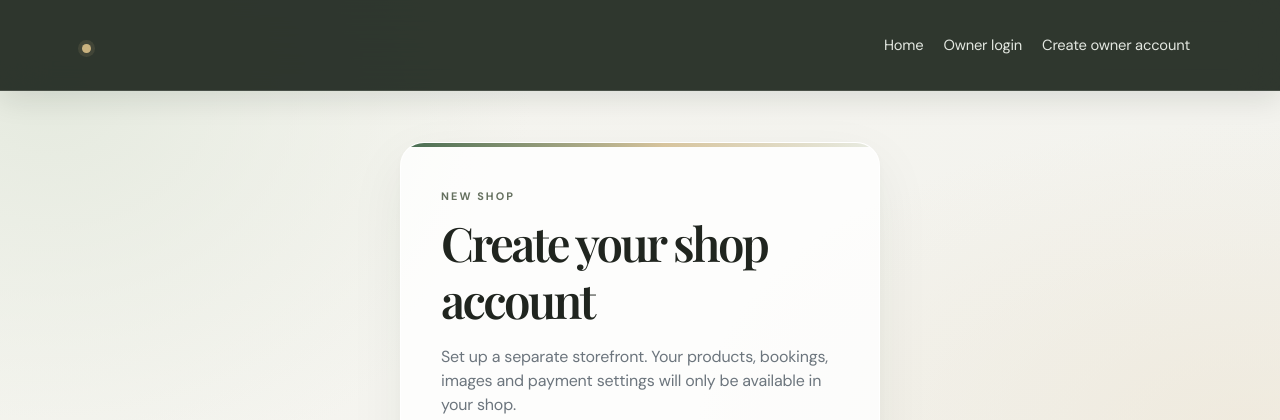
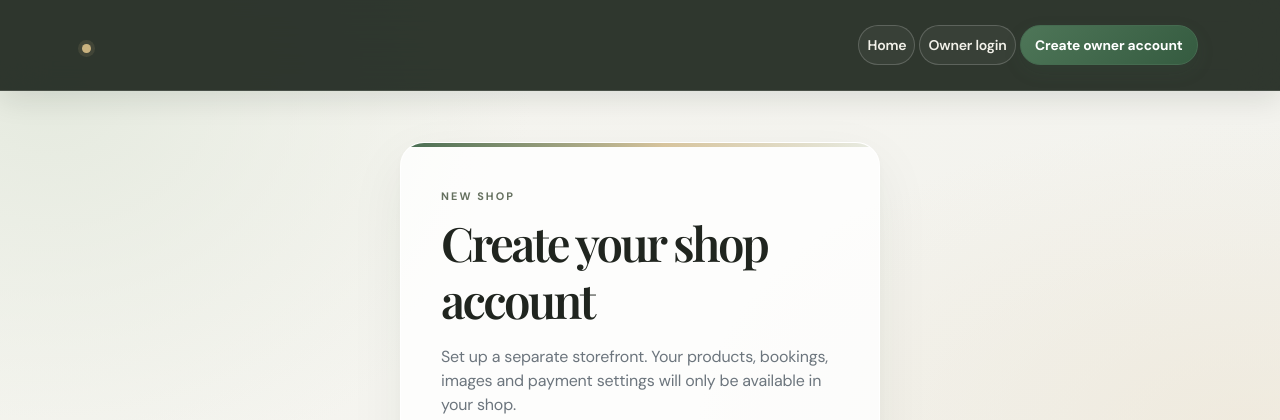
Before and after one commit to smubarakbasha28-collab/local_clothing_booking_production_starter, a Flask app: page /owner-signup in a window 1280 px wide. Shown: the top 420 px of the page. Run offline with Flask 3, Linux system fonts and the light colour scheme; some libraries are stand-ins or nearby versions.

Commit message:
Keep owner navigation actions visible
Co-authored-by: Copilot <223556219+Copilot@users.noreply.github.com>

```diff
--- a/static/css/style.css
+++ b/static/css/style.css
@@ -1159,3 +1159,76 @@ textarea.form-control{min-height:110px}
   .auth-story-note{margin-top:1rem}
   .auth-card{padding:2rem}
 }
+.site-nav>.container{
+  display:flex;
+  flex-wrap:wrap;
+  gap:.25rem 1rem;
+}
+.site-nav .navbar-nav.site-nav-actions{
+  display:flex;
+  flex-direction:row;
+  flex-wrap:wrap;
+  align-items:center;
+  gap:.45rem;
+}
+.site-nav .nav-action{
+  display:inline-flex;
+  min-height:40px;
+  align-items:center;
+  justify-content:center;
+  padding:.5rem .85rem;
+  border:1px solid #ffffff30;
+  border-radius:100px;
+  background:#ffffff0b;
+  color:#f3f2ea!important;
+  font-size:.88rem;
+  font-weight:600;
+  line-height:1.2;
+  text-decoration:none;
+}
+.site-nav .nav-action:hover,.site-nav .nav-action:focus-visible{
+  border-color:#d7c49d99;
+  background:#ffffff18;
+  color:#f2dfb4!important;
+}
+.site-nav .nav-action-button{
+  display:inline-flex;
+  min-height:40px;
+  align-items:center;
+  justify-content:center;
+  padding:.5rem .9rem;
+  border-radius:100px;
+  font-size:.86rem;
+  font-weight:650;
+  white-space:nowrap;
+}
+.site-nav .btn-outline-light.nav-action-button{
+  border-color:#ffffff80;
+  color:#fff;
+  background:#ffffff12;
+}
+.site-nav .btn-outline-light.nav-action-button:hover,
+.site-nav .btn-outline-light.nav-action-button:focus-visible{
+  border-color:#fff;
+  color:#243128;
+  background:#fff;
+}
+.site-nav .nav-logout-form{margin:0}
+@media(max-width:991.98px){
+  .site-nav>.container{padding-top:.75rem;padding-bottom:.75rem}
+  .site-nav .navbar-nav.site-nav-actions{
+    width:100%;
+    margin:0!important;
+    padding-top:.65rem;
+    border-top:1px solid #ffffff26;
+  }
+}
+@media(max-width:575.98px){
+  .site-nav .navbar-brand{font-size:1.15rem}
+  .site-nav .navbar-nav.site-nav-actions{gap:.4rem}
+  .site-nav .nav-action,.site-nav .nav-action-button{
+    min-height:38px;
+    padding:.45rem .7rem;
+    font-size:.82rem;
+  }
+}
--- a/templates/base.html
+++ b/templates/base.html
@@ -9,43 +9,40 @@
   <link rel="preconnect" href="https://fonts.gstatic.com" crossorigin>
   <link href="https://fonts.googleapis.com/css2?family=DM+Sans:wght@400;500;600;700&family=Playfair+Display:wght@500;600;700&display=swap" rel="stylesheet">
   <link href="https://cdn.jsdelivr.net/npm/bootstrap@5.3.3/dist/css/bootstrap.min.css" rel="stylesheet">
-  <link href="{{ url_for('static', filename='css/style.css', v='fashion-editorial-ui-v9-20261020') }}" rel="stylesheet">
+  <link href="{{ url_for('static', filename='css/style.css', v='fashion-editorial-ui-v10-20261020') }}" rel="stylesheet">
 </head>
 <body>
 <nav class="navbar navbar-expand-lg navbar-dark site-nav">
   <div class="container">
     <a class="navbar-brand fw-bold" href="{{ url_for('home') }}">{{ shop_name }}</a>
-    <button class="navbar-toggler" type="button" data-bs-toggle="collapse" data-bs-target="#mainNav" aria-label="Toggle navigation"><span class="navbar-toggler-icon"></span></button>
-    <div class="collapse navbar-collapse" id="mainNav">
-      <div class="navbar-nav ms-auto align-items-lg-center gap-lg-2">
+    <div class="navbar-nav site-nav-actions ms-auto">
         {% if request.endpoint == 'admin_login' and current_shop and not session.get('admin_id') %}
-        <a class="nav-link" href="/">Home</a>
+        <a class="nav-link nav-action" href="/">Home</a>
         {% else %}
-        <a class="nav-link" href="{{ url_for('home') }}">Home</a>
+        <a class="nav-link nav-action" href="{{ url_for('home') }}">Home</a>
         {% endif %}
         {% if current_shop %}
-        <a class="nav-link" href="{{ url_for('products') }}">Shop products</a>
+        <a class="nav-link nav-action" href="{{ url_for('products') }}">Shop products</a>
         {% if not session.get('admin_id') %}
-        <a class="nav-link" href="{{ url_for('book') }}">Reserve items</a>
+        <a class="nav-link nav-action" href="{{ url_for('book') }}">Reserve items</a>
         {% endif %}
         {% endif %}
         {% if current_shop and session.get('admin_id') %}
-        <a class="btn btn-success btn-sm" href="{{ url_for('admin_dashboard') }}">Shop dashboard</a>
-        <a class="btn btn-outline-light btn-sm" href="{{ url_for('admin_owners') }}">Create owner account</a>
-        <form method="post" action="{{ url_for('admin_logout') }}" class="d-flex align-items-center">
+        <a class="btn btn-success btn-sm nav-action-button" href="{{ url_for('admin_dashboard') }}">Shop dashboard</a>
+        <a class="btn btn-outline-light btn-sm nav-action-button" href="{{ url_for('admin_owners') }}">Create owner account</a>
+        <form method="post" action="{{ url_for('admin_logout') }}" class="d-flex align-items-center nav-logout-form">
           <input type="hidden" name="csrf_token" value="{{ csrf_token() }}">
-          <button class="btn btn-outline-light btn-sm" type="submit">Owner logout</button>
+          <button class="btn btn-outline-light btn-sm nav-action-button" type="submit">Owner logout</button>
         </form>
         {% else %}
         {% if current_shop %}
-        <a class="nav-link" href="{{ url_for('admin_login') }}">Owner login</a>
-        <a class="nav-link" href="{{ url_for('owner_signup') }}">Create owner account</a>
+        <a class="nav-link nav-action" href="{{ url_for('admin_login') }}">Owner login</a>
+        <a class="btn btn-success btn-sm nav-action-button" href="{{ url_for('owner_signup') }}">Create owner account</a>
         {% else %}
-        <a class="nav-link" href="{{ url_for('owner_login') }}">Owner login</a>
-        <a class="nav-link" href="{{ url_for('owner_signup') }}">Create owner account</a>
+        <a class="nav-link nav-action" href="{{ url_for('owner_login') }}">Owner login</a>
+        <a class="btn btn-success btn-sm nav-action-button" href="{{ url_for('owner_signup') }}">Create owner account</a>
         {% endif %}
         {% endif %}
-      </div>
     </div>
   </div>
 </nav>
```
